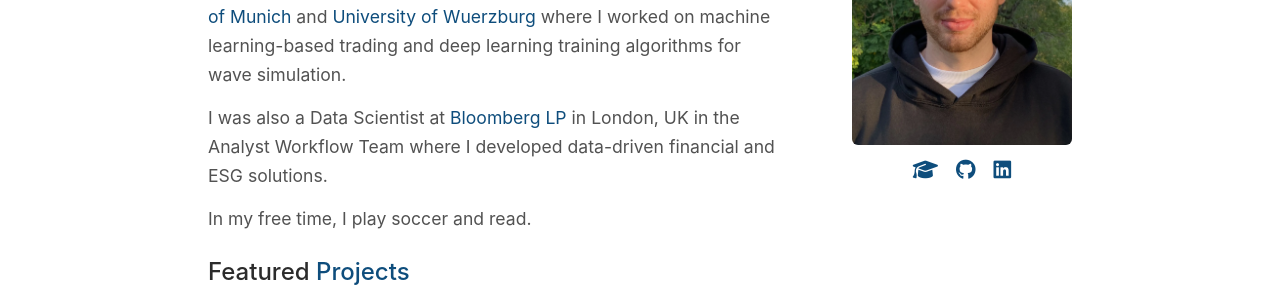
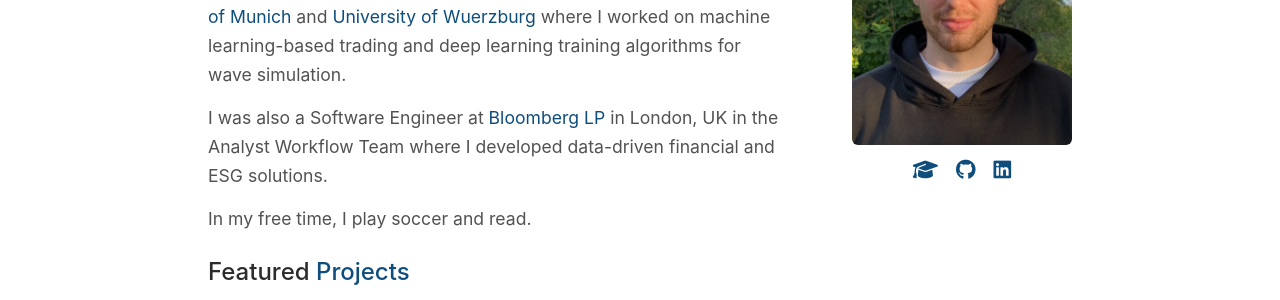
Before and after one commit to utkaiser/utkaiser.github.io, a Jekyll site: the page built from index.md, in a window 1280 px wide. Shown: the part 292-592 px from the top of the page. Built offline with Jekyll 4.4.1, drawn with Linux system fonts in a browser that asks for light colours; nearby versions of some CDN libraries.

Commit message:
change to SWE

```diff
--- a/_data/positions.yml
+++ b/_data/positions.yml
@@ -3,7 +3,7 @@
   company: The University of Texas at Austin
   location: Austin, TX
   description: advised by Richard Tsai
-- title: Data Scientist
+- title: Software Engineer
   years: 2023-2024
   company: Bloomberg
   location: London, UK and New York, US
--- a/index.md
+++ b/index.md
@@ -11,7 +11,7 @@ class: home
 
 <p>I received my B.Sc. and M.Sc. in Mathematics at <a href="https://www.tum.de/">Technical University of Munich</a> and <a href="https://www.uni-wuerzburg.de/">University of Wuerzburg</a> where I worked on machine learning-based trading and deep learning training algorithms for wave simulation.</p>
 
-<p>I was also a Data Scientist at <a href="https://www.bloomberg.com">Bloomberg LP</a> in London, UK in the Analyst Workflow Team where I developed data-driven financial and ESG solutions.</p>
+<p>I was also a Software Engineer at <a href="https://www.bloomberg.com">Bloomberg LP</a> in London, UK in the Analyst Workflow Team where I developed data-driven financial and ESG solutions.</p>
 
 <p>In my free time, I play soccer and read.</p>
 
```
